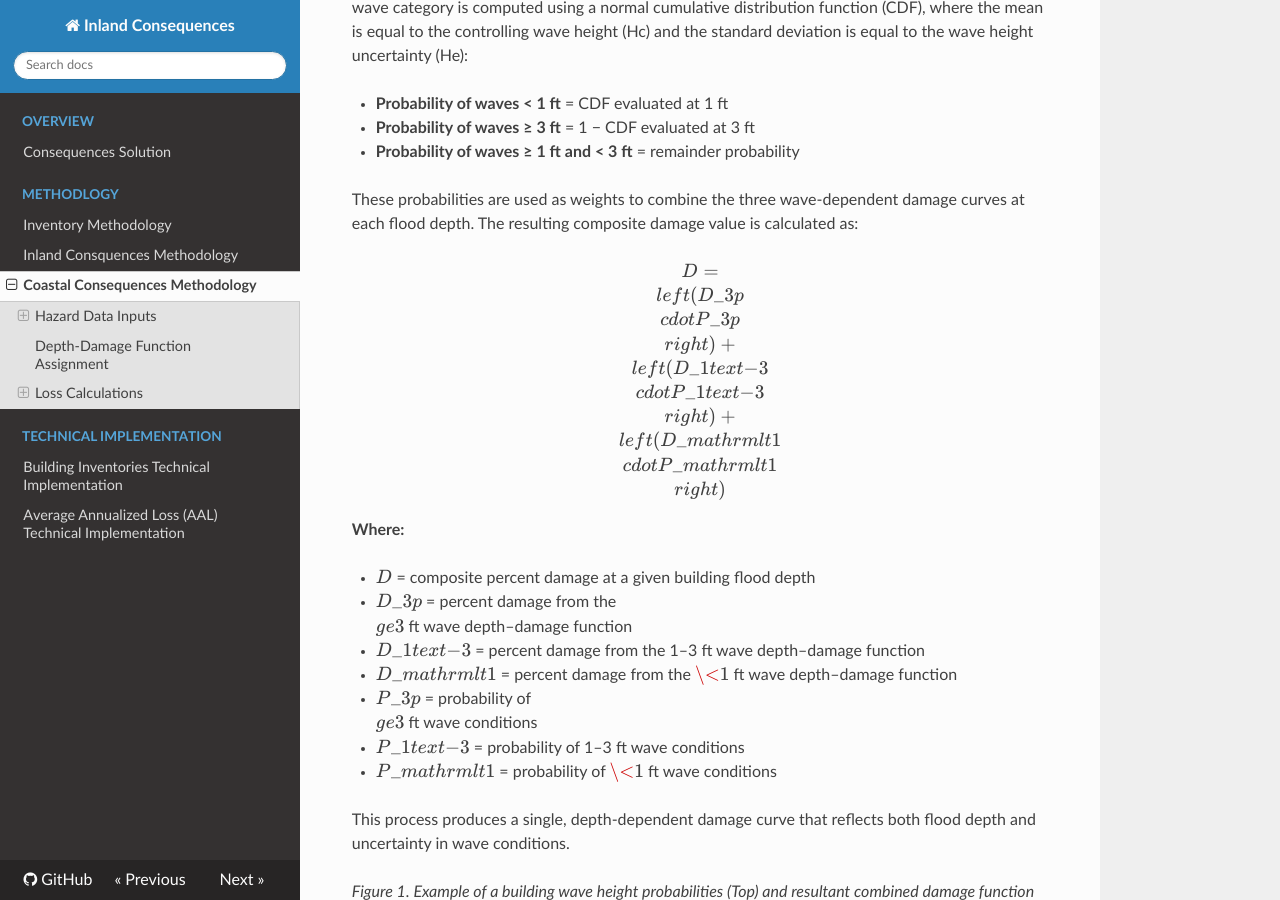
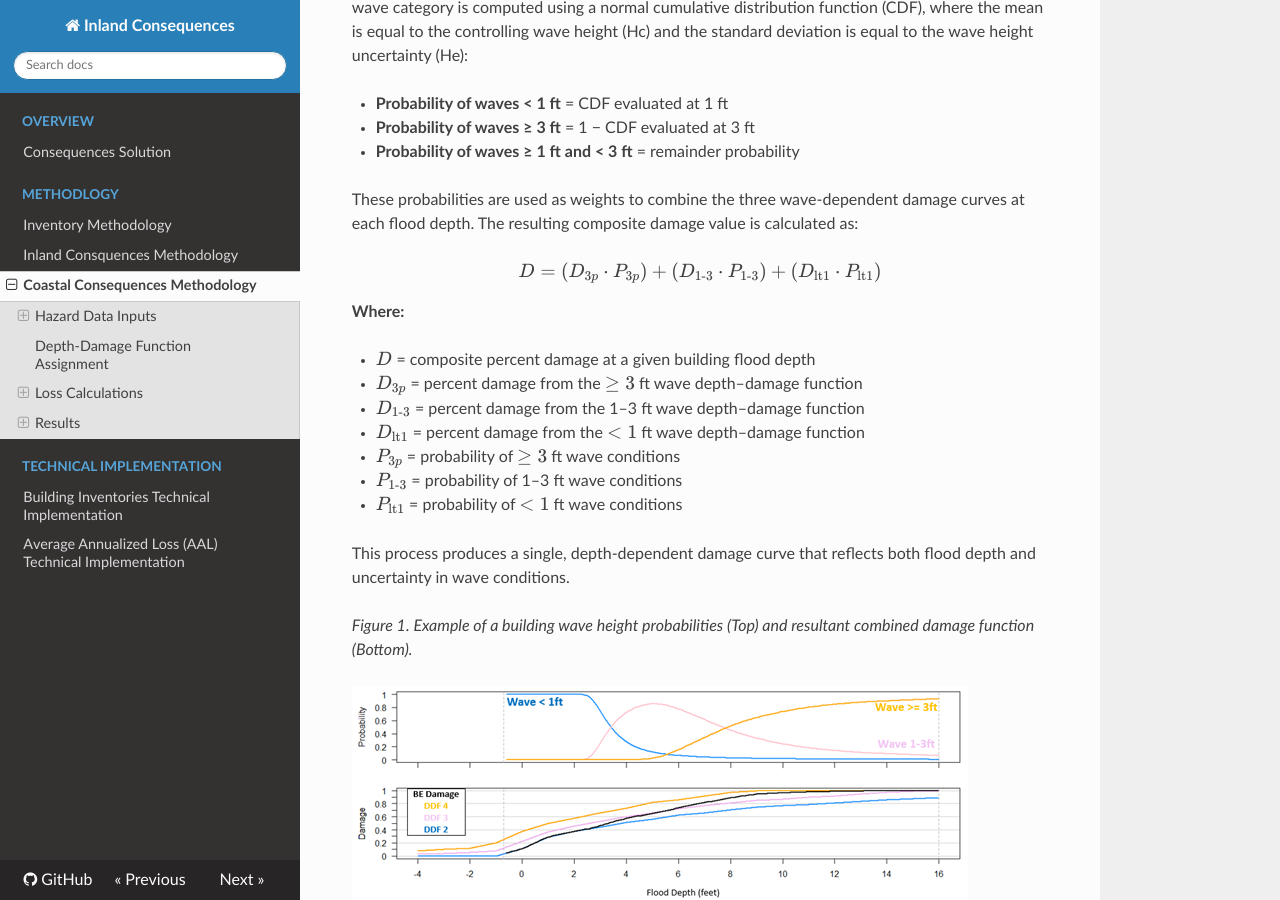
Before and after one commit to fema-ffrd/inland-consequences, an MkDocs documentation site: the page built from docs/coastal_methodology.md, in a window 1280 px wide and 900 px high, scrolled down 2204 px. Built offline with MkDocs 1.6.1, drawn with Linux system fonts in a browser that asks for light colours; nearby versions of some CDN libraries; some of the changed text lies outside the part shown.

Commit message:
fix latex formatting

```diff
--- a/docs/coastal_methodology.md
+++ b/docs/coastal_methodology.md
@@ -56,9 +56,9 @@
 
 $$
 D =
-\\left(D\_{3p} \\cdot P\_{3p}\\right) +
-\\left(D\_{1\\text{-}3} \\cdot P\_{1\\text{-}3}\\right) +
-\\left(D\_{\\mathrm{lt1}} \\cdot P\_{\\mathrm{lt1}}\\right)
+\left(D_{3p} \cdot P_{3p}\right) +
+\left(D_{1\text{-}3} \cdot P_{1\text{-}3}\right) +
+\left(D_{\mathrm{lt1}} \cdot P_{\mathrm{lt1}}\right)
 $$
 
 <!-- mdformat on -->
@@ -68,12 +68,12 @@
 <!-- mdformat off -->
 
 - $D$ = composite percent damage at a given building flood depth
-- $D\_{3p}$ = percent damage from the $\\ge 3$ ft wave depth–damage function
-- $D\_{1\\text{-}3}$ = percent damage from the 1–3 ft wave depth–damage function
-- $D\_{\\mathrm{lt1}}$ = percent damage from the $\<1$ ft wave depth–damage function
-- $P\_{3p}$ = probability of $\\ge 3$ ft wave conditions
-- $P\_{1\\text{-}3}$ = probability of 1–3 ft wave conditions
-- $P\_{\\mathrm{lt1}}$ = probability of $\<1$ ft wave conditions
+- $D_{3p}$ = percent damage from the $\ge 3$ ft wave depth–damage function
+- $D_{1\text{-}3}$ = percent damage from the 1–3 ft wave depth–damage function
+- $D_{\mathrm{lt1}}$ = percent damage from the $<1$ ft wave depth–damage function
+- $P_{3p}$ = probability of $\ge 3$ ft wave conditions
+- $P_{1\text{-}3}$ = probability of 1–3 ft wave conditions
+- $P_{\mathrm{lt1}}$ = probability of $<1$ ft wave conditions
 
 <!-- mdformat on -->
 
@@ -112,7 +112,7 @@
 <!-- mdformat off -->
 
 $$
-\\mathrm{TWLe} = \\sqrt{(\\mathrm{SWELe})^2 + (0.7 \\cdot \\mathrm{He})^2}
+\mathrm{TWLe} = \sqrt{(\mathrm{SWELe})^2 + (0.7 \cdot \mathrm{He})^2}
 $$
 
 <!-- mdformat on -->
@@ -128,7 +128,7 @@
 <!-- mdformat off -->
 
 $$
-\\mathrm{BFDe} = \\sqrt{(\\mathrm{FFEe})^2 + (\\mathrm{TWLe})^2}
+\mathrm{BFDe} = \sqrt{(\mathrm{FFEe})^2 + (\mathrm{TWLe})^2}
 $$
 
 <!-- mdformat on -->
@@ -167,20 +167,18 @@
 
 <!-- mdformat off -->
 
-# $$ \\mathrm{AAL}
-
-\\sum\_{i=1}^{n-1}
-\\left\[
-(F_i - F\_{i+1}) \\cdot \\frac{L_i + L\_{i+1}}{2}
-\\right\]
-
-- (F_n \\cdot L_n)
-  $$
+$$
+\mathrm{AAL} = \sum_{i=1}^{n-1}
+\left[
+(F_i - F_{i+1}) \cdot \frac{L_i + L_{i+1}}{2}
+\right]
++ (F_n \cdot L_n)
+$$
 
 **Where:**
 
 - $n = N$, the total number of probabilistic events
-- $F_i = \\dfrac{1}{\\text{ith Probability}}$, the return period associated with event $i$
+- $F_i = \dfrac{1}{\text{ith Probability}}$, the return period associated with event $i$
 - $L_i$ = loss associated with event $i$
 
 <!-- mdformat on -->
```
